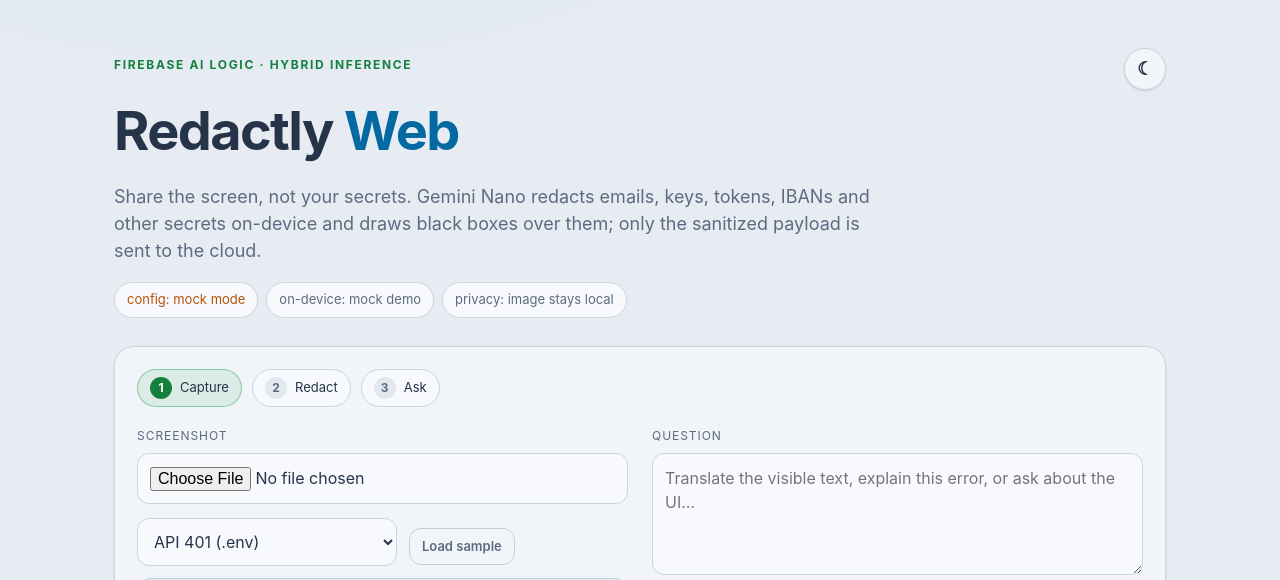
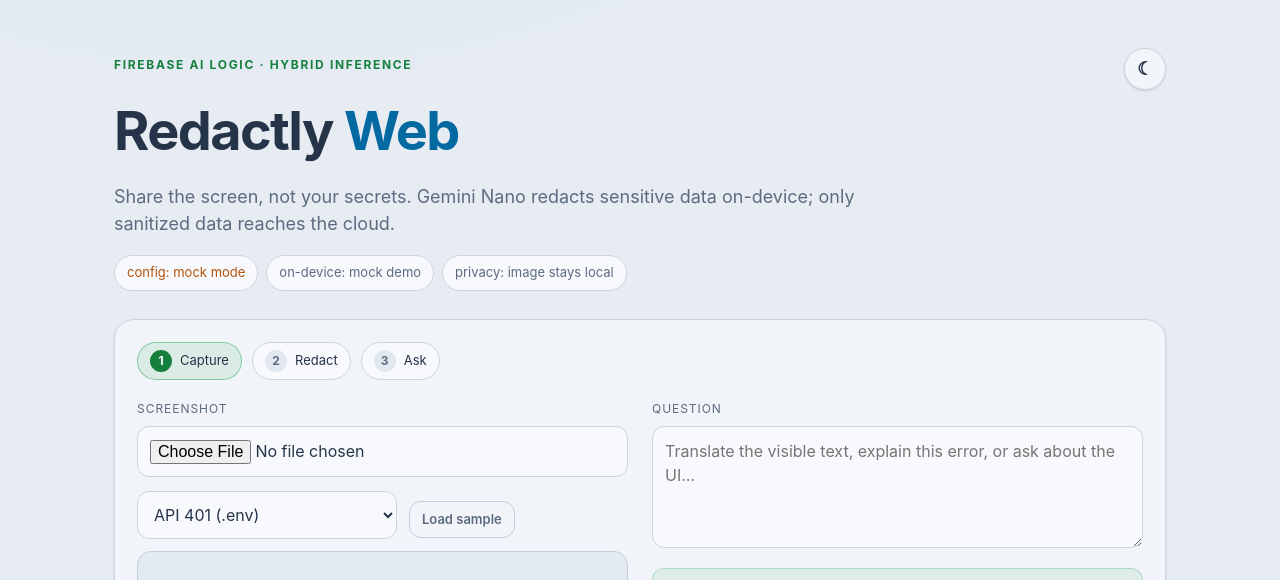
Before and after one commit to agarnung/redactly, a website with bundled scripts: page index.html in a window 1280 px wide. Shown: the top 580 px of the page. Built offline with nearby package versions, Linux system fonts and the light colour scheme; files whose address does not match are found by name.

Commit message:
Shorten the hero subtitle

```diff
--- a/index.html
+++ b/index.html
@@ -24,7 +24,7 @@
         <button id="themeToggle" class="icon-btn theme-toggle" type="button" aria-label="Switch to light theme" aria-pressed="false" title="Switch to light theme">☀</button>
       </div>
       <h1>Redactly <span>Web</span></h1>
-      <p class="sub">Share the screen, not your secrets. Gemini Nano redacts emails, keys, tokens, IBANs and other secrets on-device and draws black boxes over them; only the sanitized payload is sent to the cloud.</p>
+      <p class="sub">Share the screen, not your secrets. Gemini Nano redacts sensitive data on-device; only sanitized data reaches the cloud.</p>
       <div class="badges">
         <span class="badge" id="configBadge" data-tip="Firebase AI Logic + App Check when firebase-config.js is present">checking config…</span>
         <span class="badge" id="deviceBadge" data-tip="Gemini Nano availability in Chrome 139+">on-device: unknown</span>
```
Also changed, not shown: screenshot-bank.png, screenshot-light.png, screenshot-quick.png, screenshot-receipt.png, screenshot.png.
